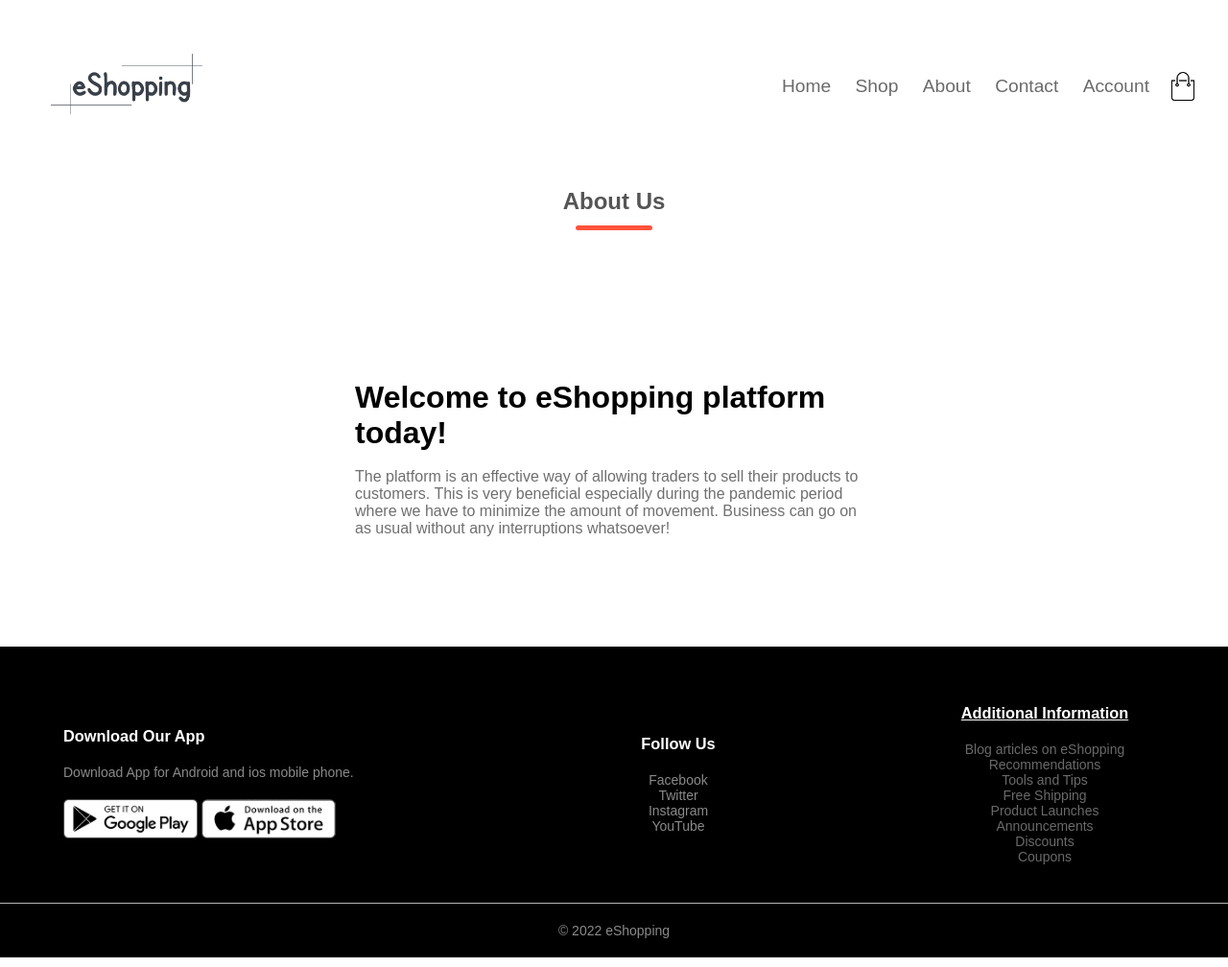
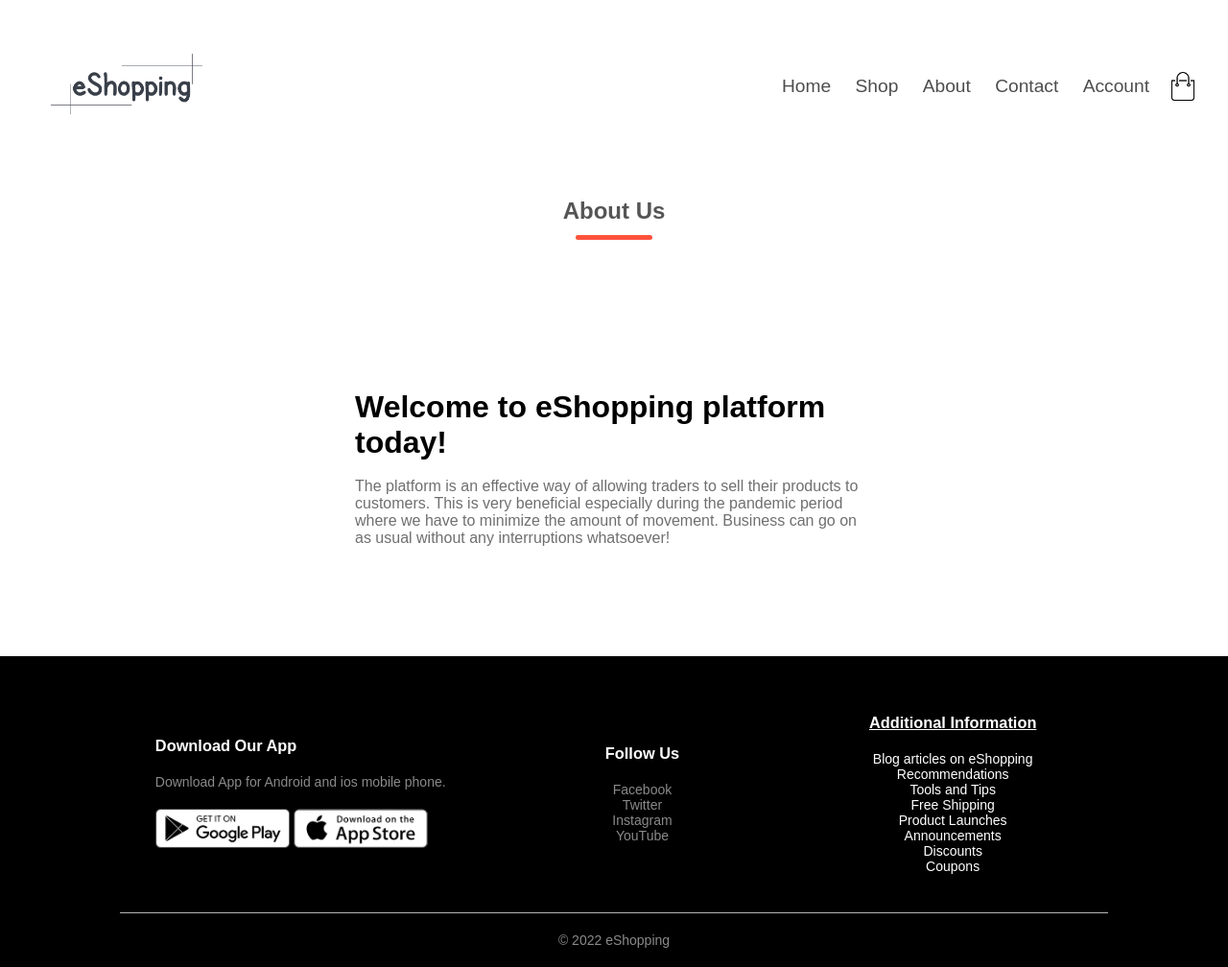
Before and after one commit to mikemwai/eShopping, a PHP site: page /About/About.php in a window 1280 px wide. Shown: the whole page at 96% size. Run offline with PHP 8.4, Linux system fonts and the light colour scheme.

Commit message:
On branch master  Your branch is up to date with 'origin/master'.  Changes to be committed: 	modified:   About/About.php 	renamed:    About/About.css -> About/About1.css

```diff
--- a/About/About.php
+++ b/About/About.php
@@ -4,7 +4,7 @@
     <meta charset="UTF-8">
     <meta name="viewport" content="width=device-width , initial-scale=1.0">
     <title>eShopping | Aboutpage</title>
-    <link rel="stylesheet" href="About.css">
+    <link rel="stylesheet" href="About1.css">
 </head>
 <body>
 
@@ -26,9 +26,7 @@
                 </nav>
 
                 <img onclick="window.location.href='../Account/Cart.php';" src="../eShopping/images/cart.png" width="30px" height="30px">
-                <img src="../eShopping/images/menu.png" class="menu-icon"
-                     onclick="menu-toggle()">
-            </div>
+                <img src="../eShopping/images/menu.png" class="menu-icon" onclick="menu-toggle()">
         </div>
     </div>
 </div>
--- a/About/About.css
+++ b/About/About1.css
@@ -1,15 +1,16 @@
-* {
+*
+{
     margin: 0;
     padding: 0;
     box-sizing: border-box;
-
 }
 
 body {
     font-family: 'Poppins', sans-serif;
 }
 
-/*----------Navigation Bar------------*/
+/*-----------Navigation-------*/
+
 .navbar {
     font-size: 120%;
     width: 95%;
@@ -18,6 +19,7 @@
     display: flex;
     align-items: center;
     justify-content: space-between;
+    z-index: 1000;
 }
 
 nav {
@@ -39,27 +41,15 @@
 {
     width:180px;
     height:60px;
-}
-.navbar ul li:last-child > a
-{
-    margin-right:0;
-}
-
-a
-{
     text-decoration: none;
-    color: rgb(106, 106, 106);
-}
-
-p {
-    color: rgb(112, 111, 111);
+    color: rgb(78, 76, 76);
 }
 
 .navbar ul li::after {
     content: '';
     height: 3px;
     width: 0;
-    background: #4b4b4b;
+    background: #6a6969;
     position: absolute;
     left: 0;
     bottom: -10px;
@@ -70,32 +60,14 @@
     width: 100%;
 }
 
-.row {
-    display: flex;
-    align-items: center;
-    flex-wrap: wrap;
-    justify-content: space-around;
+a
+{
+    text-decoration: none;
+    color: rgb(255, 255, 255);
 }
 
-.col-2 {
-    margin-top: 0%;
-    flex-basis: 50%;
-    min-width: 300px;
-    margin-bottom: 5%;
-}
-
-.btn {
-    display: inline-block;
-    background:linear-gradient(to right,#ff105f,#ffad06);
-    color: #fff;
-    padding: 8px 30px;
-    margin: 30px 0;
-    border-radius: 30px;
-    transition: background 0.5s;
-}
-
-.btn:hover {
-    background: #563434;
+p {
+    color: rgb(112, 111, 111);
 }
 
 .title {
@@ -117,7 +89,72 @@
     left: 50%;
     transform: translateX(-50%);
 }
+.btn {
+    display: inline-block;
+    background:linear-gradient(to right,#ff105f,#ffad06);
+    color: #fff;
+    padding: 8px 30px;
+    margin: 30px 0;
+    border-radius: 30px;
+    transition: background 0.5s;
+}
 
+.btn:hover {
+    background: #563434;
+}
+
+.menu-icon {
+    width: 28px;
+    margin-left: 20px;
+    display: none;
+}
+
+.header .row {
+    margin-top: 70px;
+}
+
+.row {
+    display: flex;
+    align-items: center;
+    flex-wrap: wrap;
+    justify-content: space-around;
+}
+
+.col-2 {
+    margin-top: 0%;
+    flex-basis: 50%;
+    min-width: 300px;
+    margin-bottom: 5%;
+}
+
+.small-container {
+    max-width: 1080px;
+    margin: auto;
+    padding-left: 25px;
+    padding-right: 25px;
+}
+
+.title {
+    text-align: center;
+    margin: 10px auto 80px;
+    position: relative;
+    line-height: 60px;
+    color: #555;
+}
+
+.title::after {
+    content: '';
+    background: #ff523b;
+    width: 80px;
+    height: 5px;
+    border-radius: 5px;
+    position: absolute;
+    bottom: 0;
+    left: 50%;
+    transform: translateX(-50%);
+}
+
+/*---------------Categories----------*/
 .col-2 {
     margin-top: 2%;
     padding: 50px;
@@ -171,6 +208,7 @@
 
 ul {
     list-style-type: none;
+    text-decoration: none;
 }
 
 .app-logo {
@@ -191,25 +229,3 @@
 .copyright {
     text-align: center;
 }
-
-.menu-icon {
-    width: 28px;
-    margin-left: 20px;
-    display: none;
-}
-
-.benefits\&about {
-    padding-top: 100px;
-}
-
-.benefits\&about {
-    text-align: center;
-    padding: 40px 20px;
-    box-shadow: 0 0 20px 0px rgba(0, 0, 0, 0.1);
-    cursor: pointer;
-    transition: transform 0.5s;
-}
-
-.benefits\&about .col-3 {
-    transform: translateY(-10px);
-}
```
Also changed, not shown: Homepage/Shoppage.css (+81 -0 lines), Homepage/Shoppage.php (+19 -2 lines), Account/Searchicon.png (added). Lines whose indentation alone changed are shown as unchanged.
